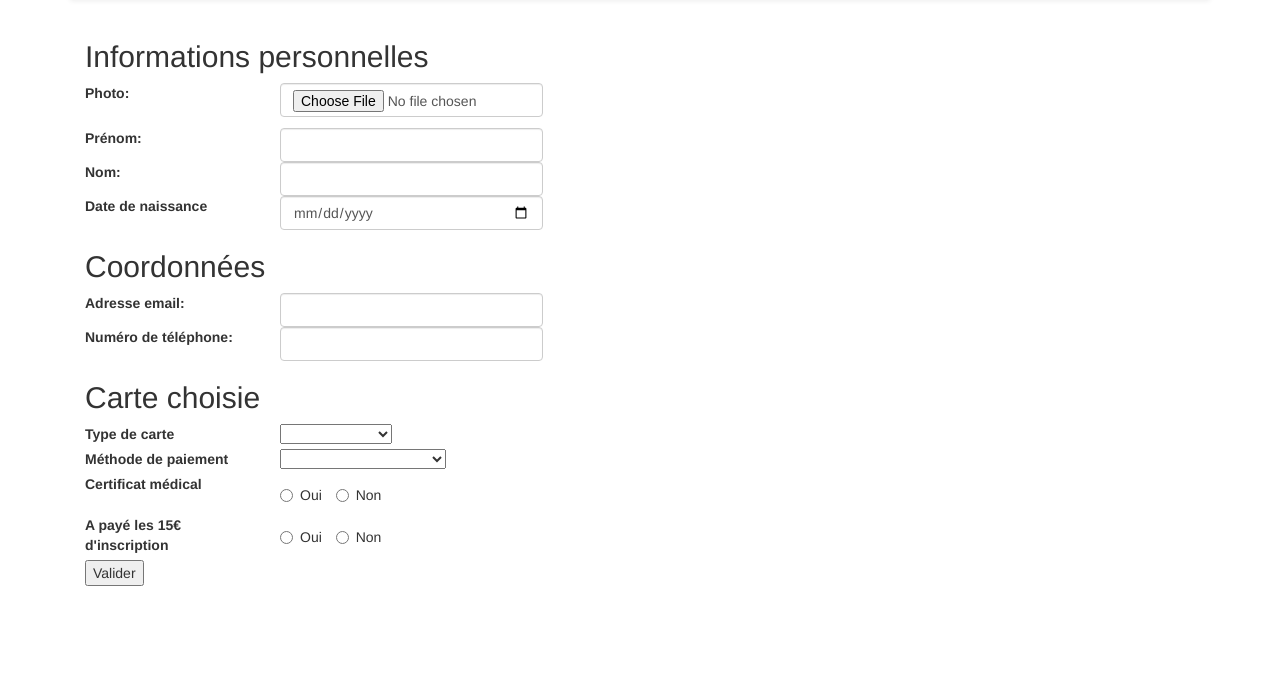
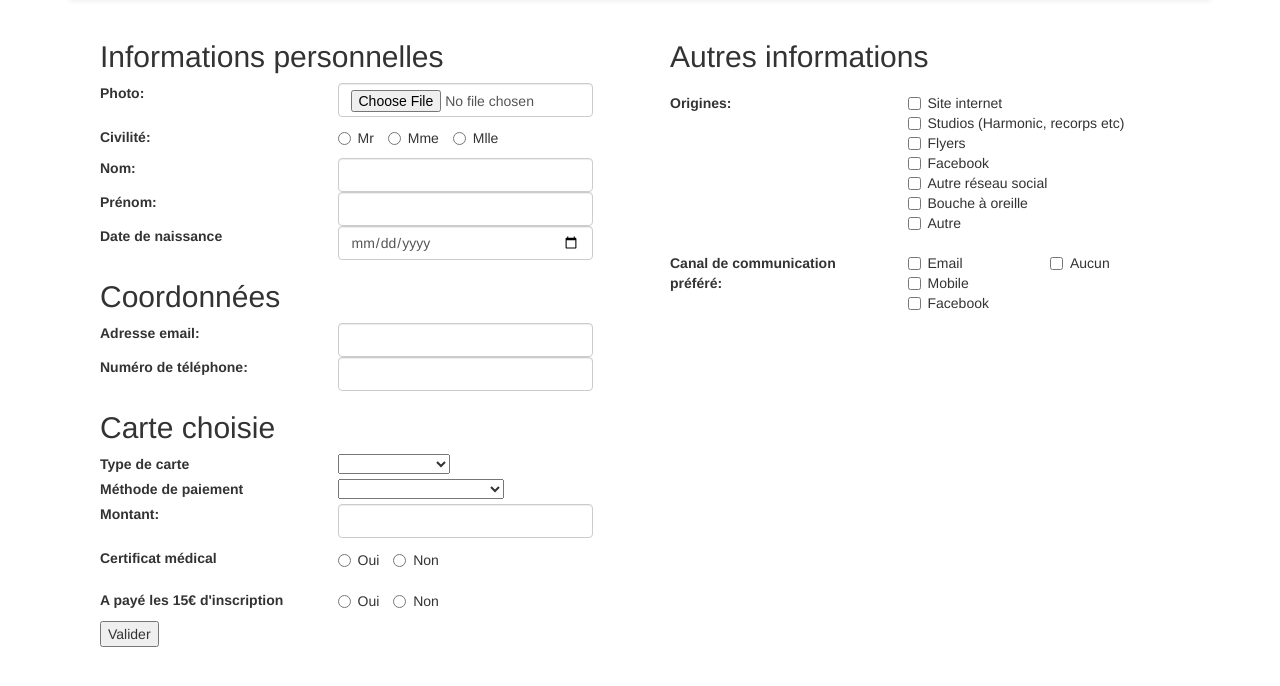
Before and after one commit to pacud/dancebo, a Flask app: page /inscription in a window 1280 px wide. Shown: the part 51-737 px from the top of the page. Run offline with Flask 2, Linux system fonts and the light colour scheme; some libraries are stand-ins or nearby versions.

Commit message:
Add stuff to the inscription form (to actually have the data required)

```diff
--- a/run.py
+++ b/run.py
@@ -102,6 +102,7 @@ def search():
 def add_student():
     data = request.form
     profile = {
+        'title': data.get('title'),
         'firstname': data.get('firstname'),
         'lastname': data.get('lastname'),
         'profile_pic': '',
@@ -112,6 +113,12 @@ def add_student():
         'paiment_method': data.get('paiment_method'),
         'medical_certificate': data.get('medical_certificate', 0),
         'inscription_paid': data.get('inscription_paid', 0),
+        'amount': data.get('amount', 0),
+        'origin': data.get('origin', '').split(','),
+        'origin_other_social': data.get('origin_other_social'),
+        'origin_hearsay': data.get('origin_hearsay'),
+        'origin_other': data.get('origin_other'),
+        'favorite_chanel': data.get('favorite_chanel', '').split(','),
     }
     student = Student(profile)
     return student.show_profile()
--- a/templates/inscription.html
+++ b/templates/inscription.html
@@ -3,16 +3,39 @@
 {% block spec_heads_js %}
 
 <script type="text/javascript">
+
+    $(document).ready(function() {
+        $('.favorite_chanel_visible[value!=0]').change(function() {
+            $('.favorite_chanel_visible[value=0]').prop('checked', false);
+        })
+    });
+
     function validate_form(){
+        // Concatenate origins in one field
+        var origin = [];
+        $('.origin_visible').each(function(item){
+            if (this.checked) {
+                origin.push(this.value);
+            }
+        })
+        $('#origin').val(origin.join(','));
+        // Concatenate favorite_chanels in one field
+        var favorite_chanel = [];
+        $('.favorite_chanel_visible').each(function(item){
+            if (this.checked) {
+                favorite_chanel.push(this.value);
+            }
+        })
+        $('#favorite_chanel').val(favorite_chanel.join(','));
         // TODO: Enrichir conf_text avec les infos du form
         var conf_text = 'Enregistrer l\'élève ?';
         var conf = confirm(conf_text);
         return conf;
-    }
+    };
 
     function display_card_price(){
         // TODO: afficher le helper avec les prix des cartes
-    }
+    };
 
 </script>
 
@@ -21,76 +44,90 @@
 {% block page %}
 
 <form action="/add_student" method="POST" onsubmit="return validate_form()" id="add_student_form" >
+    <div class="col-md-6">
         <h2>Informations personnelles</h2>
         <div class="row">
-        <div class="col-md-2">
-            <label for="profile_pic">Photo: </label><br /><br />
+            <div class="col-md-5">
+                <label for="profile_pic">Photo: </label>
             </div>
-        <div class="col-md-3">
+            <div class="col-md-6">
                 <input class="form-control" type="file" name="profile_pic" id="profile_pic" />
             </div>
         </div>
         <div class="row">
-        <div class="col-md-2">
-            <label for="firstname">Prénom: </label><br />
+            <div class="col-md-5">
+                <label for="title" class="radio inline">Civilité: </label>
             </div>
-        <div class="col-md-3">
+            <div class="col-md-6">
+                <div class="radio inline">
+                    <label class="radio-inline"><input name="title" id="title" type="radio" value="1" />Mr</label>
+                    <label class="radio-inline"><input name="title" id="title" type="radio" value="2" />Mme</label>
+                    <label class="radio-inline"><input name="title" id="title" type="radio" value="3" />Mlle</label>
+                </div>
+            </div>
+        </div>
+        <div class="row">
+            <div class="col-md-5">
+                <label for="lastname">Nom: </label>
+            </div>
+            <div class="col-md-6">
+                <input class="form-control" type="text" name="lastname" id="lastname" />
+            </div>
+        </div>
+        <div class="row">
+            <div class="col-md-5">
+                <label for="firstname">Prénom: </label>
+            </div>
+            <div class="col-md-6">
                 <input class="form-control" type="text" name="firstname" id="firstname" />
             </div>
         </div>
         <div class="row">
-        <div class="col-md-2">
-            <label for="lastname">Nom: </label><br />
+            <div class="col-md-5">
+                <label class="inline" for="birthdate">Date de naissance</label>
             </div>
-        <div class="col-md-3">
-            <input class="form-control" type="text" name="lastname" id="lastname" />
-        </div>
-    </div>
-    <div class="row">
-        <div class="col-md-2">
-            <label for="birthdate">Date de naissance</label><br />
-        </div>
-        <div class="col-md-3">
+            <div class="col-md-6">
                 <input class="form-control" type="date" name="birthdate" id="birthdate" />
             </div>
         </div>
         <h2>Coordonnées</h2>
         <div class="row">
-        <div class="col-md-2">
+            <div class="col-md-5">
                 <label for="email">Adresse email: </label>
             </div>
-        <div class="col-md-3">
+            <div class="col-md-6">
                 <input class="form-control" type="email" name="email" id="email" />
             </div>
         </div>
         <div class="row">
-        <div class="col-md-2">
+            <div class="col-md-5">
                 <label for="mobile">Numéro de téléphone: </label>
             </div>
-        <div class="col-md-3">
+            <div class="col-md-6">
                 <input class="form-control" type="text" name="mobile" id="mobile" />
             </div>
         </div>
         <h2>Carte choisie</h2>
         <div class="row">
-        <div class="col-md-2">
+            <div class="col-md-5">
                 <label for="card_type">Type de carte</label>
             </div>
-        <div class="col-md-3">
+            <div class="col-md-6">
                 <select name="card_type" id="card_type" onclick="display_card_price()">
                     <option value="0"></option>
                     <option value="1">Cours par 10</option>
                     <option value="2">Cours par 20</option>
                     <option value="3">Cours par 30</option>
                     <option value="4">Cours à l'unité</option>
+                    <option value="5">Cours d'essai</option>
                 </select><br />
             </div>
         </div>
         <div class="row">
-        <div class="col-md-2">
+            <div class="col-md-5">
                 <label for="paiment_method">Méthode de paiement</label>
             </div>
-        <div class="col-md-3">
+            <div class="col-md-6">
                 <select name="paiment_method" id="paiment_method" >
                     <option value="0"></option>
                     <option value="1">Espèces</option>
@@ -100,10 +137,18 @@
             </div>
         </div>
         <div class="row">
-        <div class="col-md-2">
-            <label for="medical_certificate">Certificat médical</label>
+            <div class="col-md-5">
+                <label for="amount">Montant: </label>
             </div>
-        <div class="col-md-3">
+            <div class="col-md-6">
+                <input type="text" class="form-control" name="amount" id="amount" />
+            </div>
+        </div>
+        <div class="row">
+            <div class="col-md-5">
+                <label class="radio inline" for="medical_certificate">Certificat médical</label>
+            </div>
+            <div class="col-md-6">
                 <div class="radio">
                     <label class="radio-inline"><input name="medical_certificate" id="medical_certificate" type="radio" value="1" />Oui</label>
                     <label class="radio-inline"><input name="medical_certificate" id="medical_certificate" type="radio" value="0" />Non</label>
@@ -111,18 +156,64 @@
             </div>
         </div>
         <div class="row">
-        <div class="col-md-2">
-            <label for="inscription_paid">A payé les 15€ d'inscription</label>
+            <div class="col-md-5">
+                <label class="radio inline" for="inscription_paid">A payé les 15€ d'inscription</label>
             </div>
-        <div class="col-md-3">
+            <div class="col-md-6">
                 <div class="radio">
                     <label class="radio-inline"><input name="inscription_paid" id="inscription_paid" type="radio" value="1" />Oui</label>
                     <label class="radio-inline"><input name="inscription_paid" id="inscription_paid" type="radio" value="0" />Non</label>
                 </div>
             </div>
         </div>
+    </div>
+    <div class="col-md-6">
+        <h2>Autres informations</h2>
+        <div class="row">
+            <div class="col-md-5">
+                <label class="checkbox inline" for="origin_visible">Origines: </label>
+            </div>
+            <div class="col-md-6 checkbox">
+                <label><input type="checkbox" name="origin_visible" class="origin_visible" value="1" />Site internet</label><br />
+                <label><input type="checkbox" name="origin_visible" class="origin_visible" value="2" />Studios (Harmonic, recorps etc)</label><br />
+                <label><input type="checkbox" name="origin_visible" class="origin_visible" value="3" />Flyers</label><br />
+                <label><input type="checkbox" name="origin_visible" class="origin_visible" value="4" />Facebook</label><br />
+                <label><input type="checkbox" name="origin_visible" class="origin_visible" value="5" onchange="$('#origin_other_social').toggleClass('hidden')" />Autre réseau social</label><br />
+                    <input type="text" name="origin_other_social" id="origin_other_social" class="form-control hidden" />
+                <label><input type="checkbox" name="origin_visible" class="origin_visible" value="6" onchange="$('#origin_hearsay').toggleClass('hidden')" />Bouche à oreille</label><br />
+                    <input type="text" name="origin_hearsay" id="origin_hearsay" class="form-control hidden" />
+                <label><input type="checkbox" name="origin_visible" class="origin_visible" value="7" onchange="$('#origin_other').toggleClass('hidden')" />Autre</label>
+                    <input type="text" name="origin_other" id="origin_other" class="form-control hidden" />
+                <input type="hidden" name="origin" id="origin" />
+            </div>
+        </div>
+        <div class="row">
+            <div class="col-md-5">
+                <label class="checkbox inline" for="favorite_chanel">Canal de communication préféré: </label>
+            </div>
+            <div class="col-md-6 checkbox">
+                <div class="row">
+                    <div class="col-md-6">
+                        <label><input type="checkbox" name="favorite_chanel_visible" class="favorite_chanel_visible" value="1" />Email</label><br />
+                        <label><input type="checkbox" name="favorite_chanel_visible" class="favorite_chanel_visible" value="2" />Mobile</label><br />
+                        <label><input type="checkbox" name="favorite_chanel_visible" class="favorite_chanel_visible" value="3" />Facebook</label>
+                    </div>
+                    <div class="col-md-5">
+                        <label><input type="checkbox" name="favorite_chanel_visible" class="favorite_chanel_visible" value="0" onchange="
+                        if (this.checked) {
+                            $('.favorite_chanel_visible[value!=0]').prop('checked', false);
+                        }
+                        " />Aucun</label>
+                    </div>
+                    <input type="hidden" name="favorite_chanel" id="favorite_chanel" />
+                </div>
+            </div>
+        </div>
+    </div>
     <!-- validation -->
+    <div class="col-md-10">
         <input type="submit" value="Valider" />
+    </div>
 </form>
 
 {% endblock %}
```
Lines whose indentation alone changed are shown as unchanged.
